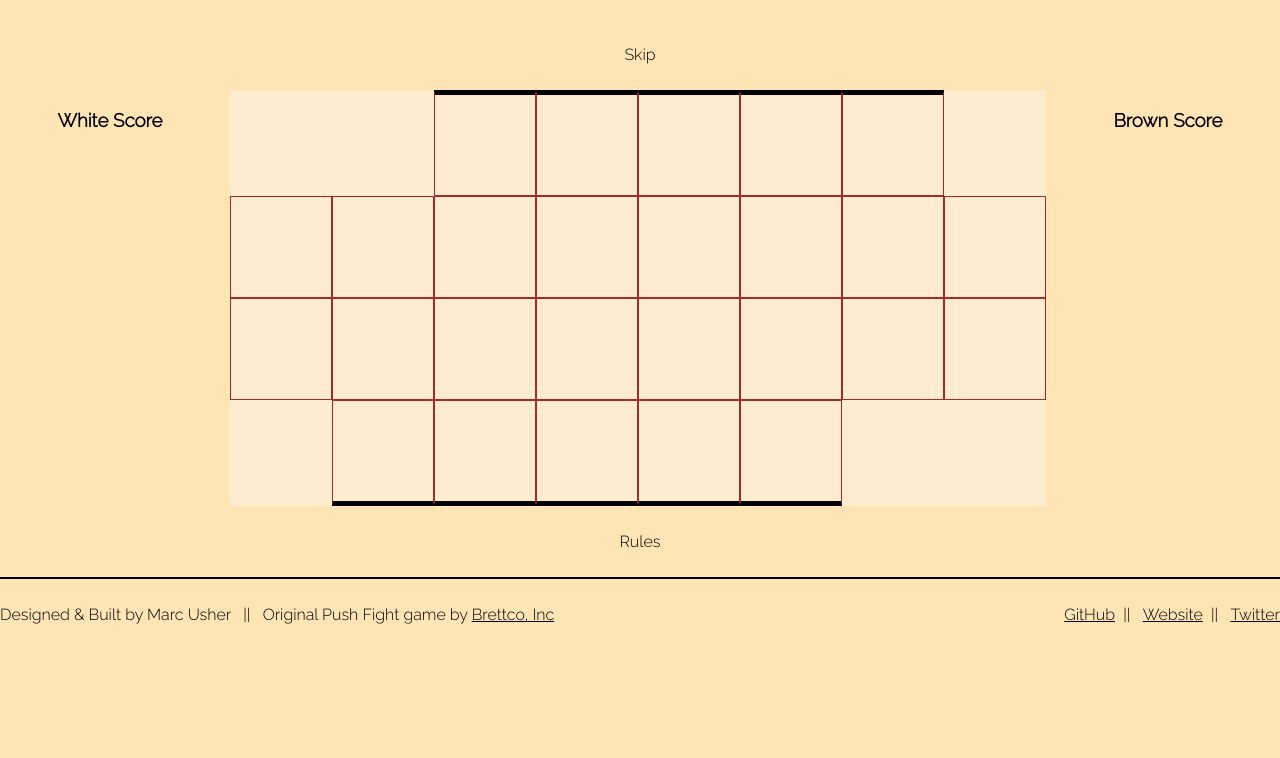
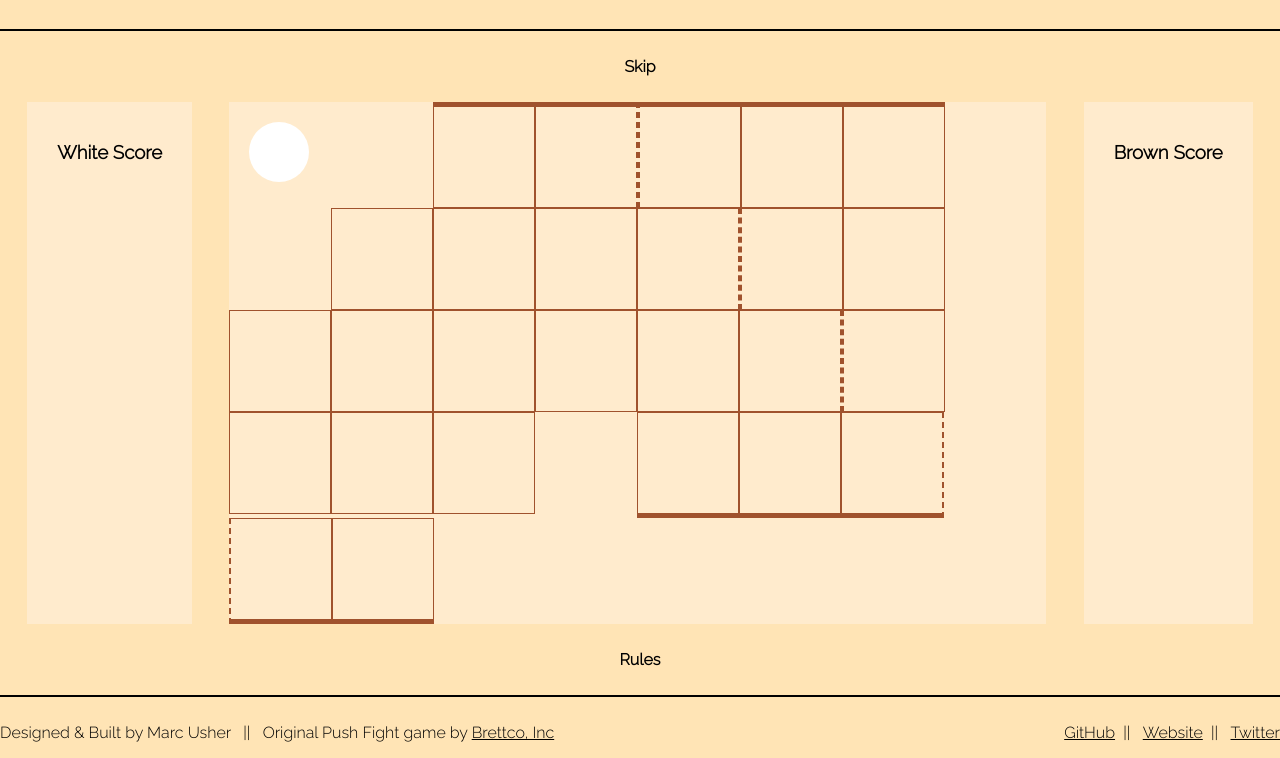
Before and after one commit to MarcUsher/ga-sei-project1, a plain HTML site: page project-folder/index.html in a window 1280 px wide. Shown: the part 91-849 px from the top of the page. Before the commit the page ends 800 px from the top, so only its background shows below. Drawn offline with nearby package versions, Linux system fonts and the light colour scheme.

Commit message:
Added first game token via JS and testing the 'draggable' jquery method

```diff
--- a/project-folder/css/styles.css
+++ b/project-folder/css/styles.css
@@ -12,6 +12,12 @@ header {
     font-size: x-large;
 }
 
+#rule {
+    background-color: black;
+    height: 2px;
+    margin: 10px 0px;
+    width: 100%;
+}
 
 /* Main Game page Styling */
 
@@ -27,46 +33,77 @@ header {
     width: 100%;
 }
 
+.score {
+    background-color: blanchedalmond;
+    margin: 10px;
+    padding: 20px 30px;
+}
+
+
+
+/* Game Board Styling */
+
 .game-board {
     background-color: blanchedalmond;
     display: flex;
     flex-wrap: wrap;
     margin: 10px;
-    width: 816px;
-}
-
-.score {
-    margin: 10px;
+    position: relative;
+    width: 817px;
 }
 
 .grid {
-    border-color:brown;
+    border-color:sienna;
     border-style: solid;
     border-width: 0.5px;
     height: 100px;
     width: 100px;
 }
 
-.game-board #space {
+.game-board .space {
     border-color: blanchedalmond;
 }
 
-.game-board #top {
-    border-top: thick solid;
+.game-board .top {
+    border-top: thick solid sienna;
 }
 
-.game-board #bottom {
-    border-bottom: thick solid;
+.game-board .bottom {
+    border-bottom: thick solid sienna;
 }
 
+.game-board .column4 {
+    border-right: dashed sienna 2px;
+}
+
+.game-board .column5 {
+    border-left: dashed sienna 2px;
+}
+
+
+/* Game Piece Styling */
+
+.white, .brown {
+    position: absolute;
+    height: 60px;
+    width: 60px;
+    margin: 20px;
+}
+
+.white {
+    background-color: white;
+}
+
+.brown{
+    background-color: darkolivegreen;
+}
+
+.circle {
+    border-radius: 50%;
+}
+
+
 /* Footer Styling - consistent across all pages */
-
-#footer-rule {
-    background-color: black;
-    height: 2px;
-    margin: 10px 0px;
-    width: 100%;
-}
 
 #footer-content {
     display: flex;
--- a/project-folder/index.html
+++ b/project-folder/index.html
@@ -12,6 +12,7 @@
     <!-- Header - sticks across all pages (probably) -->
     <header>
         <h1>Push Fight!</h1>
+        <div id="rule"></div>
     </header>
 
     <main>
@@ -20,7 +21,7 @@
 
             </div>
             <div class="skip button">
-                <p>Skip</p>
+                <p><b>Skip</b></p>
             </div>
             <div class="game-area">
                 <div class="score" id="white-score">
@@ -28,51 +29,51 @@
                 </div>
                 <div class="game-board">
                     <!-- First Grid Row -->
-                    <div class="grid row1 column1" id="space"></div>
-                    <div class="grid row1 column2" id="space"></div>
-                    <div class="grid row1 column3" id="top"></div>
-                    <div class="grid row1 column4" id="top"></div>
-                    <div class="grid row1 column5" id="top"></div>
-                    <div class="grid row1 column6" id="top"></div>
-                    <div class="grid row1 column7" id="top"></div>
-                    <div class="grid row1 column8" id="space"></div>
+                    <div class="grid row1 column1 space"></div>
+                    <div class="grid row1 column2 space"></div>
+                    <div class="grid row1 column3 top top-left"></div>
+                    <div class="grid row1 column4 top"></div>
+                    <div class="grid row1 column5 top"></div>
+                    <div class="grid row1 column6 top"></div>
+                    <div class="grid row1 column7 top top-right"></div>
+                    <div class="grid row1 column8 space"></div>
 
                     <!-- Second Grid Row -->
-                    <div class="grid row2 column1"></div>
-                    <div class="grid row2 column2"></div>
+                    <div class="grid row2 column1 mid-top"></div>
+                    <div class="grid row2 column2 mid-top"></div>
                     <div class="grid row2 column3"></div>
                     <div class="grid row2 column4"></div>
                     <div class="grid row2 column5"></div>
                     <div class="grid row2 column6"></div>
                     <div class="grid row2 column7"></div>
-                    <div class="grid row2 column8"></div>
+                    <div class="grid row2 column8 mid-top"></div>
 
                     <!-- Third Grid Row -->
-                    <div class="grid row3 column1"></div>
+                    <div class="grid row3 column1 mid-bottom"></div>
                     <div class="grid row3 column2"></div>
                     <div class="grid row3 column3"></div>
                     <div class="grid row3 column4"></div>
                     <div class="grid row3 column5"></div>
                     <div class="grid row3 column6"></div>
-                    <div class="grid row3 column7"></div>
-                    <div class="grid row3 column8"></div>
+                    <div class="grid row3 column7 mid-bottom"></div>
+                    <div class="grid row3 column8 mid-bottom"></div>
 
                     <!-- Fourth Grid Row -->
-                    <div class="grid row4 column1" id="space"></div>
-                    <div class="grid row4 column2" id="bottom"></div>
-                    <div class="grid row4 column3" id="bottom"></div>
-                    <div class="grid row4 column4" id="bottom"></div>
-                    <div class="grid row4 column5" id="bottom"></div>
-                    <div class="grid row4 column6" id="bottom"></div>
-                    <div class="grid row4 column7" id="space"></div>
-                    <div class="grid row4 column8" id="space"></div>
+                    <div class="grid row4 column1 space"></div>
+                    <div class="grid row4 column2 bottom bottom-right"></div>
+                    <div class="grid row4 column3 bottom"></div>
+                    <div class="grid row4 column4 bottom"></div>
+                    <div class="grid row4 column5 bottom"></div>
+                    <div class="grid row4 column6 bottom bottom-left"></div>
+                    <div class="grid row4 column7 space"></div>
+                    <div class="grid row4 column8 space"></div>
                 </div>
                 <div class="score" id="brown-score">
                     <h3>Brown Score</h3>
                 </div>
             </div>
             <div class="rules button">
-                <p>Rules</p>
+                <p><b>Rules</b></p>
             </div>
         </div>
     </main>
@@ -80,7 +81,7 @@
     <!-- Footer - sticks across all pages -->
     <footer>
         <div id="footer-container">
-            <div id="footer-rule"></div>
+            <div id="rule"></div>
             <div id="footer-content">
                 <p>Designed & Built by Marc Usher &nbsp; || &nbsp; Original Push Fight game by <a href="https://pushfightgame.com/index.htm">Brettco, Inc</a></p>
                 <div id="Footer links">
@@ -96,6 +97,7 @@
 
     <!-- JS scripts -->
     <script src="https://code.jquery.com/jquery-3.6.0.min.js" integrity="sha256-/xUj+3OJU5yExlq6GSYGSHk7tPXikynS7ogEvDej/m4=" crossorigin="anonymous"></script>
+    <script src="https://code.jquery.com/ui/1.13.1/jquery-ui.min.js" integrity="sha256-eTyxS0rkjpLEo16uXTS0uVCS4815lc40K2iVpWDvdSY=" crossorigin="anonymous"></script>
     <script src="js/main.js"></script>
 </body>
 </html>
--- a/project-folder/js/main.js
+++ b/project-folder/js/main.js
@@ -11,7 +11,7 @@
 // Empty grid
 // Objects on top
 // Container is min width
-// Object move logic is done by %
+// Object move logic is done by %?
 // Draw a line to follow the mouse & snap to grid
 //   - Click once to draw a line, click again to confirm teh move/press a button to cancel the move/
 // Local storage = storage your move or the game state? Or you click reset game that's the only way? Also save scores?
@@ -21,3 +21,8 @@
 
 // Get start pages & grid set up
 // Create the Pieces on top that you can move one step at time
+
+
+$('.game-board').append("<div class='white circle'></div>")
+
+$('.white').draggable({ containment: ".game-board", scroll: false, snap: ".grid" });
```
